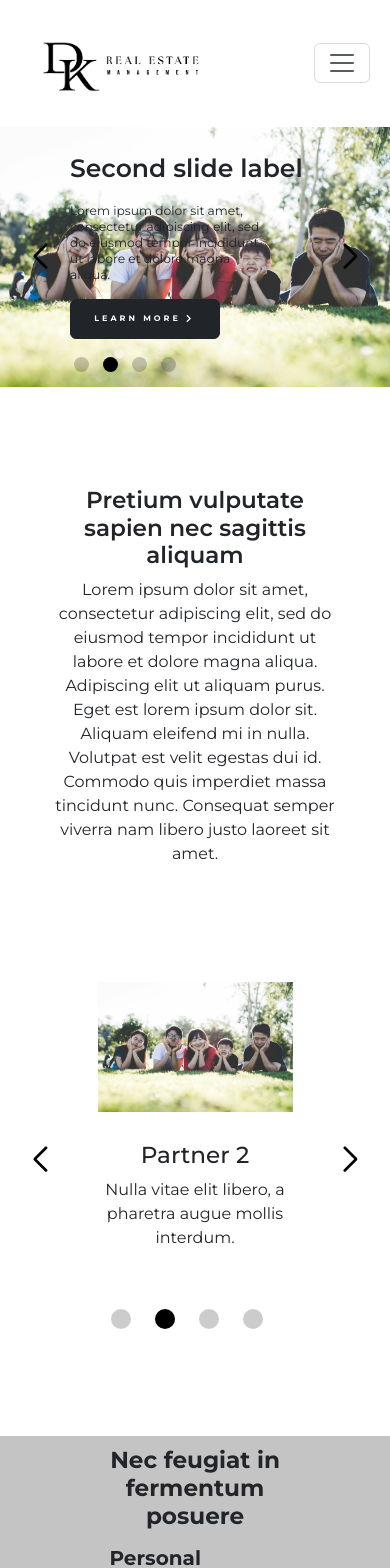
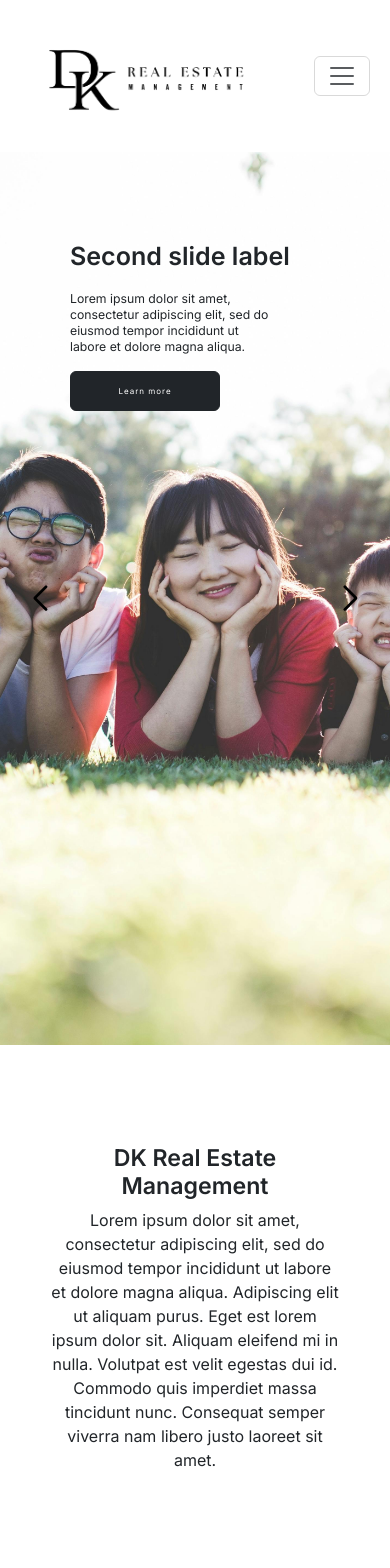
Before and after one commit to mirimkim00/DK-RealEstate, a Next.js app: page / in a window 390 px wide. Shown: the top 1568 px of the page. Built offline with nearby package versions, Linux system fonts and the light colour scheme.

Commit message:
update Homepage and package

```diff
--- a/components/MainNav.js
+++ b/components/MainNav.js
@@ -11,7 +11,7 @@ function MainNav() {
                     <Image
                         alt='DK Real Estate Management'
                         src="/logo.png"
-                        width={'200px'}
+                        width={'250px'}
                     />
                 </Navbar.Brand>
                 <Navbar.Toggle aria-controls="navbarScroll" />
--- a/package.json
+++ b/package.json
@@ -15,7 +15,7 @@
     "react-bootstrap": "^2.10.2",
     "react-dom": "^18",
     "react-icons": "^5.2.1",
-    "swiper": "^11.1.4"
+    "swiper": "^11.1.12"
   },
   "devDependencies": {
     "eslint": "^8",
--- a/pages/index.js
+++ b/pages/index.js
@@ -4,7 +4,6 @@ import "swiper/css";
 import 'swiper/css/navigation';
 import 'swiper/css/pagination';
 import { Autoplay, Navigation, Pagination } from 'swiper/modules';
-import { MdKeyboardArrowRight } from "react-icons/md";
 import { Button, Form, Carousel, Row, Col, Container } from "react-bootstrap";
 import Image from "next/image";
 import img1 from "../src/images/1.jpg";
@@ -22,6 +21,41 @@ import React from "react";
 // import { SiKakaotalk, SiTiktok } from "react-icons/si";
 
 export default function Home() {
+  const logos = [
+    img1,
+    img2,
+    img3,
+    img4,
+  ];
+
+  const heroSlides = [
+    {
+      img: img1,
+      title: "First slide label",
+      description:
+        "Eros et tempus purus venenatis sollicitudin at scelerisque at a. Pharetra turpis aliquet vestibulum urna. Pellentesque nisi aliquam lectus sed ipsum et. Ridiculus platea luctus vestibulum sem quis. Lorem quis ut venenatis vel tincidunt congue.",
+    },
+    {
+      img: img2,
+      title: "Second slide label",
+      description:
+        "Lorem ipsum dolor sit amet, consectetur adipiscing elit, sed do eiusmod tempor incididunt ut labore et dolore magna aliqua.",
+    },
+    {
+      img: img3,
+      title: "Third slide label",
+      description:
+        "Lorem ipsum dolor sit amet, consectetur adipiscing elit, sed do eiusmod tempor incididunt ut labore et dolore magna aliqua.",
+    },
+    {
+      img: img4,
+      title: "Fourth slide label",
+      description:
+        "",
+    },
+  ];
+
+
   return (
     <main>
       <section id={styles.hero}>
@@ -32,84 +66,27 @@ export default function Home() {
             disableOnInteraction: false,
           }}
           navigation={true}
-          pagination={{
-            clickable: true,
-          }}
           modules={[Autoplay, Pagination, Navigation]}
           className={styles.heroSwiper}>
-          <SwiperSlide className={styles.heroItem}>
-            <Image
-              alt=''
-              src={img1}
-            />
+
+          {/* 내용 정해지면 map 해체 */}
+          {heroSlides.map((slide, index) => (
+            <SwiperSlide key={index} className={styles.heroItem}>
+              <Image alt="" src={slide.img} />
               <div className={styles.heroLabel}>
-              <h1>First slide label</h1>
-              <p>
-                Lorem ipsum dolor sit amet, consectetur adipiscing elit, sed do
-                eiusmod tempor incididunt ut labore et dolore magna aliqua.
-              </p>
+                <h1>{slide.title}</h1>
+                <p>Lorem ipsum dolor sit amet, consectetur adipiscing elit, sed do eiusmod tempor incididunt ut labore et dolore magna aliqua.</p>
                 <Button variant="dark" className={styles.heroBtn}>
-                LEARN MORE
-                <MdKeyboardArrowRight size={15} />
+                  Learn more
                 </Button>
               </div>
             </SwiperSlide>
-          <SwiperSlide className={styles.heroItem}>
-            <Image
-              alt=''
-              src={img2}
-            />
-            <div className={styles.heroLabel}>
-              <h1>Second slide label</h1>
-              <p>
-                Lorem ipsum dolor sit amet, consectetur adipiscing elit, sed do
-                eiusmod tempor incididunt ut labore et dolore magna aliqua.
-              </p>
-              <Button variant="dark" className={styles.heroBtn}>
-                LEARN MORE
-                <MdKeyboardArrowRight size={15} />
-              </Button>
-            </div>
-          </SwiperSlide>
-          <SwiperSlide className={styles.heroItem}>
-            <Image
-              alt=''
-              src={img3}
-            />
-            <div className={styles.heroLabel}>
-              <h1>Third slide label</h1>
-              <p>
-                Lorem ipsum dolor sit amet, consectetur adipiscing elit, sed do
-                eiusmod tempor incididunt ut labore et dolore magna aliqua.
-              </p>
-              <Button variant="dark" className={styles.heroBtn}>
-                LEARN MORE
-                <MdKeyboardArrowRight size={15} />
-              </Button>
-            </div>
-          </SwiperSlide>
-          <SwiperSlide className={styles.heroItem}>
-            <Image
-              alt=''
-              src={img4}
-            />
-            <div className={styles.heroLabel}>
-              <h1>Fourth slide label</h1>
-              <p>
-                Lorem ipsum dolor sit amet, consectetur adipiscing elit, sed do
-                eiusmod tempor incididunt ut labore et dolore magna aliqua.
-              </p>
-              <Button variant="dark" className={styles.heroBtn}>
-                LEARN MORE
-                <MdKeyboardArrowRight size={15} />
-              </Button>
-            </div>
-          </SwiperSlide>
+          ))}
         </Swiper>
       </section>
 
       <section id={styles.info}>
-        <h3>Pretium vulputate sapien nec sagittis aliquam</h3>
+        <h3>DK Real Estate Management</h3>
         <p>
           Lorem ipsum dolor sit amet, consectetur adipiscing elit, sed do
           eiusmod tempor incididunt ut labore et dolore magna aliqua. Adipiscing
@@ -122,57 +99,30 @@ export default function Home() {
 
       <section id={styles.partners}>
         <Swiper
+          slidesPerView={3}
+          spaceBetween={-50}
           loop={true}
+          navigation={true}
+          modules={[Autoplay, Pagination, Navigation]}
+
           autoplay={{
             delay: 2500,
             disableOnInteraction: false,
           }}
-          navigation={true}
-          pagination={{
-            clickable: true,
+          className={styles.partnersSwiper}>
+          {logos.map((logo, index) => (
+            <SwiperSlide key={index}
+              style={{ display: 'flex', justifyContent: 'center', paddingLeft: '10px' }}
+            >
+              <Image
+                src={logo}
+                alt={`Partner ${index}`}
+                style={{
+                  width: "340px", height: "50px", objectFit: "cover"
                 }}
-          modules={[Autoplay, Pagination, Navigation]}
-          className={styles.partnersSwiper}>
-          <SwiperSlide className={styles.partnersItem}>
-            <Image
-              src={img1}
-              alt="First slide"
               />
-            <div className={styles.partnersLabel}>
-              <h3>Partner 1</h3>
-              <p>Nulla vitae elit libero, a pharetra augue mollis interdum.</p>
-            </div>
             </SwiperSlide>
-          <SwiperSlide className={styles.partnersItem}>
-            <Image
-              src={img2}
-              alt="Second slide"
-            />
-            <div className={styles.partnersLabel}>
-              <h3>Partner 2</h3>
-              <p>Nulla vitae elit libero, a pharetra augue mollis interdum.</p>
-            </div>
-          </SwiperSlide>
-          <SwiperSlide className={styles.partnersItem}>
-            <Image
-              src={img3}
-              alt="Third slide"
-            />
-            <div className={styles.partnersLabel}>
-              <h3>Partner 3</h3>
-              <p>Nulla vitae elit libero, a pharetra augue mollis interdum.</p>
-            </div>
-          </SwiperSlide>
-          <SwiperSlide className={styles.partnersItem}>
-            <Image
-              src={img4}
-              alt="Fourth slide"
-            />
-            <div className={styles.partnersLabel}>
-              <h3>Partner 4</h3>
-              <p>Nulla vitae elit libero, a pharetra augue mollis interdum.</p>
-            </div>
-          </SwiperSlide>
+          ))}
         </Swiper>
       </section>
 
--- a/styles/Home.module.css
+++ b/styles/Home.module.css
@@ -6,7 +6,8 @@
 
 .heroItem img {
   width: 100%;
-  height: auto;
+  height: 893px;
+  object-fit: cover;
 }
 
 .heroLabel {
@@ -24,16 +25,15 @@
 
 .heroLabel > p {
   width: 50%;
-  font-size: 32px;
-  line-height: 2rem;
+  font-size: 18px;
+  line-height: 160%;
 }
 
 .heroBtn {
-  width: 160px;
+  width: 275px;
   height: 50px;
-  font-weight: bold;
-  font-size: 10px;
-  letter-spacing: 3px;
+  font-size: 17px;
+  letter-spacing: 1px;
   margin: 20px 0;
   user-select: text;
 }
@@ -43,21 +43,12 @@
 .heroSwiper > div:nth-child(3) {
   color: black;
   padding: 0 50px;
-  font-weight: bold;
 }
 
-/* swiper pagination */
-.heroSwiper > div:nth-child(4) {
-  width: auto;
-  height: auto;
-  margin: 0 150px 350px 150px;
-}
-
-.heroSwiper > div:nth-child(4) > span {
-  width: 20px;
-  height: 20px;
-  margin-right: 20px !important;
-  background-color: black;
+.heroSwiper > div:nth-child(2)::after,
+.heroSwiper > div:nth-child(3)::after {
+  font-size: 25px;
+  font-weight: bold;
 }
 
 /* INFORMATION */
@@ -74,69 +65,21 @@
 }
 
 /* PARTNERS */
-.partnersItem {
-  overflow: hidden;
-}
-
-.partnersSwiper > div:first-child {
-  padding-bottom: 40px;
-  align-items: center;
-}
-
-.partnersItem {
-  display: flex !important;
-  flex-direction: row;
-  align-items: center;
-  justify-content: center;
-}
-.partnersItem img {
-  width: 50%;
-  height: auto;
-  padding: 30px;
-}
-
-.partnersLabel {
-  padding: 30px;
-}
-
 /* swiper prev, next buttons */
 .partnersSwiper > div:nth-child(2),
 .partnersSwiper > div:nth-child(3) {
   color: black;
-  padding: 0 50px;
+}
+
+.partnersSwiper > div:nth-child(2)::after,
+.partnersSwiper > div:nth-child(3)::after {
+  font-size: 25px;
   font-weight: bold;
 }
 
-/* swiper pagination */
-.partnersSwiper > div:nth-child(4) {
-  bottom: 0;
-}
-
-.partnersSwiper > div:nth-child(4) > span {
-  width: 20px;
-  height: 20px;
-  margin-right: 20px !important;
-  background-color: black;
-}
-
 @media screen and (max-width: 1024px) {
-  /* swiper pagination */
-  .heroSwiper > div:nth-child(4) {
-    margin: 0 150px 80px 150px;
-  }
-
   #partners {
     padding: 0;
-  }
-
-  .partnersItem img {
-    width: 50%;
-    height: auto;
-    padding: 0 0 0 100px;
-  }
-
-  .partnersLabel {
-    padding: 0 100px 0 30px;
   }
 }
 
@@ -188,33 +131,8 @@
     font-size: 25px;
   }
 
-  /* swiper pagination */
-  .heroSwiper > div:nth-child(4) {
-    margin: 0 70px;
-  }
-
-  .heroSwiper > div:nth-child(4) > span {
-    width: 15px;
-    height: 15px;
-    margin-right: 10px !important;
-  }
-
   #info {
     padding: 0 50px;
-  }
-
-  .partnersItem {
-    flex-direction: column;
-    justify-content: center;
-  }
-
-  .partnersItem img {
-    padding: 0;
-  }
-
-  .partnersLabel {
-    padding: 30px 80px;
-    text-align: center;
   }
 
   /* swiper prev, next buttons */
--- a/styles/globals.css
+++ b/styles/globals.css
@@ -1,5 +1,5 @@
 body {
-  font-family: "Montserrat";
+  font-family: "Inter", sans-serif;
 }
 
 .container {
```
Also changed, not shown: 1 other file (tests, documents, lock files or other folders). Lines whose indentation alone changed are shown as unchanged.
